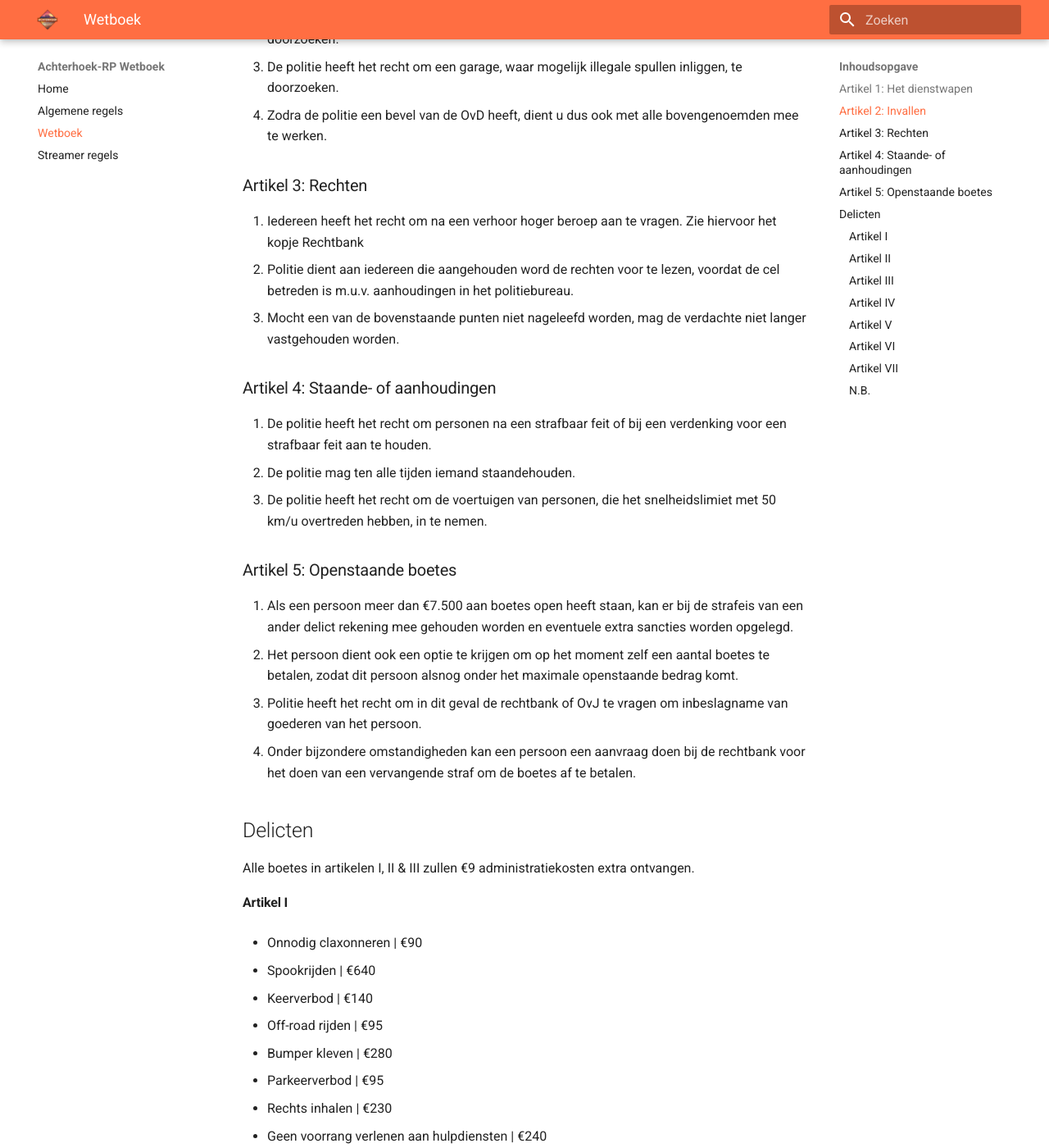
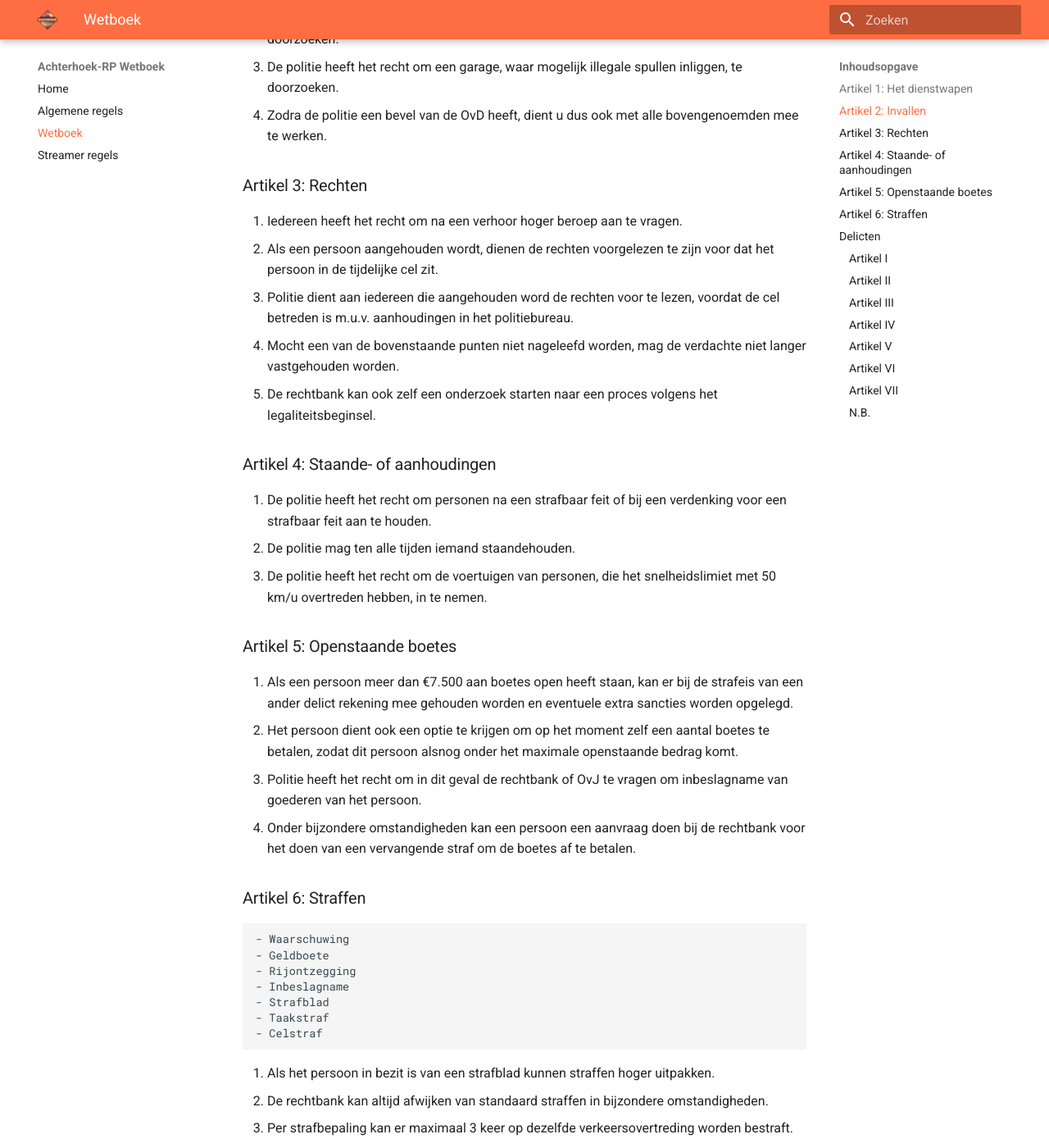
Before and after one commit to Jaccosf/ARP-Wetboek, an MkDocs documentation site: the page built from docs/wetboek.md, in a window 1280 px wide and 1400 px high, scrolled down 555 px. Shown: the whole window at 82% size. Built offline with MkDocs 1.6.1 and Material for MkDocs 9.7.7, drawn with Linux system fonts in a browser that asks for light colours.

Commit message:
extra straffen en rechten

```diff
--- a/docs/wetboek.md
+++ b/docs/wetboek.md
@@ -14,9 +14,11 @@ Hier kunt u de algemene IC (In Charachter) regels van Achterhoek-RP vinden.
 4. Zodra de politie een bevel van de OvD heeft, dient u dus ook met alle bovengenoemden mee te werken.
 
 ### Artikel 3: Rechten
-1. Iedereen heeft het recht om na een verhoor hoger beroep aan te vragen. Zie hiervoor het kopje Rechtbank
-2. Politie dient aan iedereen die aangehouden word de rechten voor te lezen, voordat de cel betreden is m.u.v. aanhoudingen in het politiebureau.
-3. Mocht een van de bovenstaande punten niet nageleefd worden, mag de verdachte niet langer vastgehouden worden.
+1. Iedereen heeft het recht om na een verhoor hoger beroep aan te vragen.
+2. Als een persoon aangehouden wordt, dienen de rechten voorgelezen te zijn voor dat het persoon in de tijdelijke cel zit.
+3. Politie dient aan iedereen die aangehouden word de rechten voor te lezen, voordat de cel betreden is m.u.v. aanhoudingen in het politiebureau.
+4. Mocht een van de bovenstaande punten niet nageleefd worden, mag de verdachte niet langer vastgehouden worden.
+5. De rechtbank kan ook zelf een onderzoek starten naar een proces volgens het legaliteitsbeginsel.
 
 ### Artikel 4: Staande- of aanhoudingen
 1. De politie heeft het recht om personen na een strafbaar feit of bij een verdenking voor een strafbaar feit aan te houden.
@@ -29,7 +31,19 @@ Hier kunt u de algemene IC (In Charachter) regels van Achterhoek-RP vinden.
 3. Politie heeft het recht om in dit geval de rechtbank of OvJ te vragen om inbeslagname van goederen van het persoon.
 4. Onder bijzondere omstandigheden kan een persoon een aanvraag doen bij de rechtbank voor het doen van een vervangende straf om de boetes af te betalen.
 
-## Delicten
+### Artikel 6: Straffen
+    - Waarschuwing
+    - Geldboete
+    - Rijontzegging
+    - Inbeslagname
+    - Strafblad
+    - Taakstraf
+    - Celstraf
+1. Als het persoon in bezit is van een strafblad kunnen straffen hoger uitpakken.
+2. De rechtbank kan altijd afwijken van standaard straffen in bijzondere omstandigheden.
+3. Per strafbepaling kan er maximaal 3 keer op dezelfde verkeersovertreding worden bestraft.
+
+### Delicten
 Alle boetes in artikelen I, II & III zullen €9 administratiekosten extra ontvangen.
 
 #### Artikel I
```
